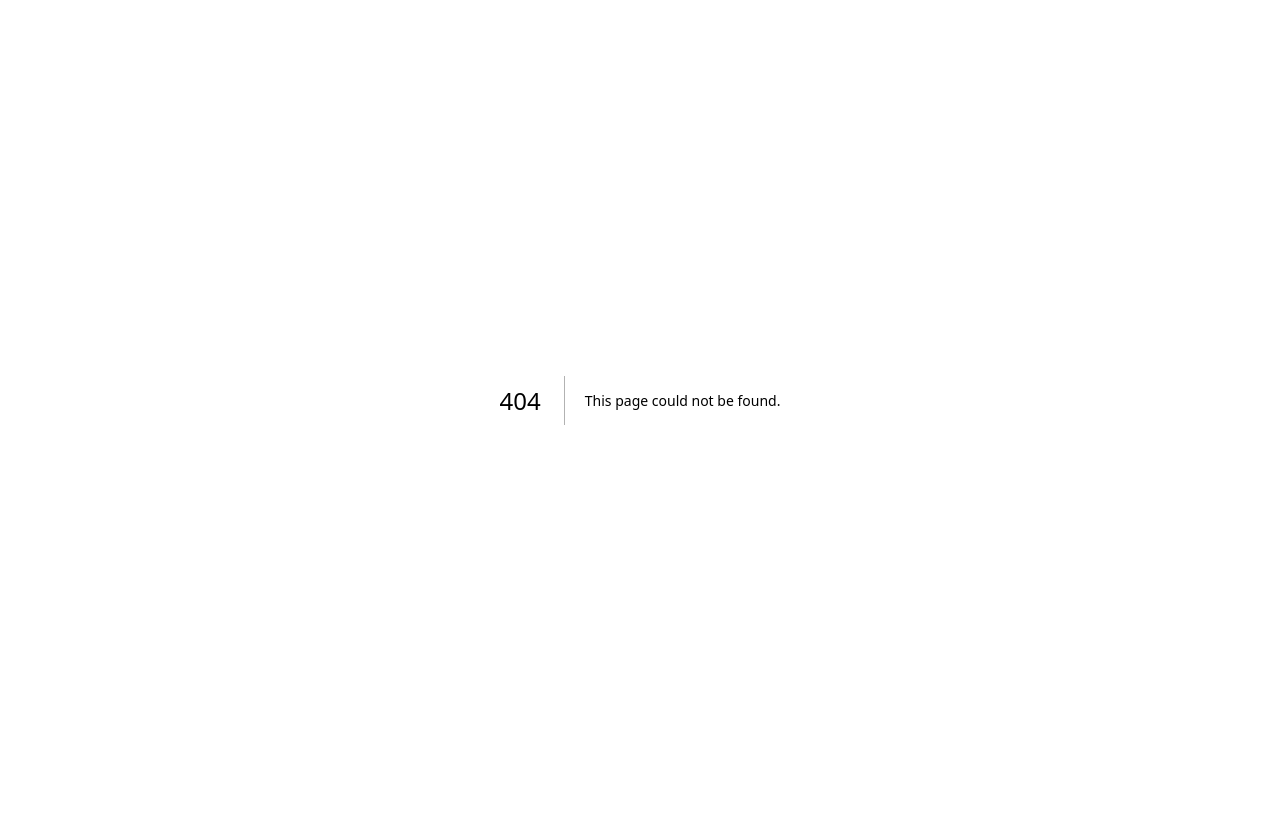
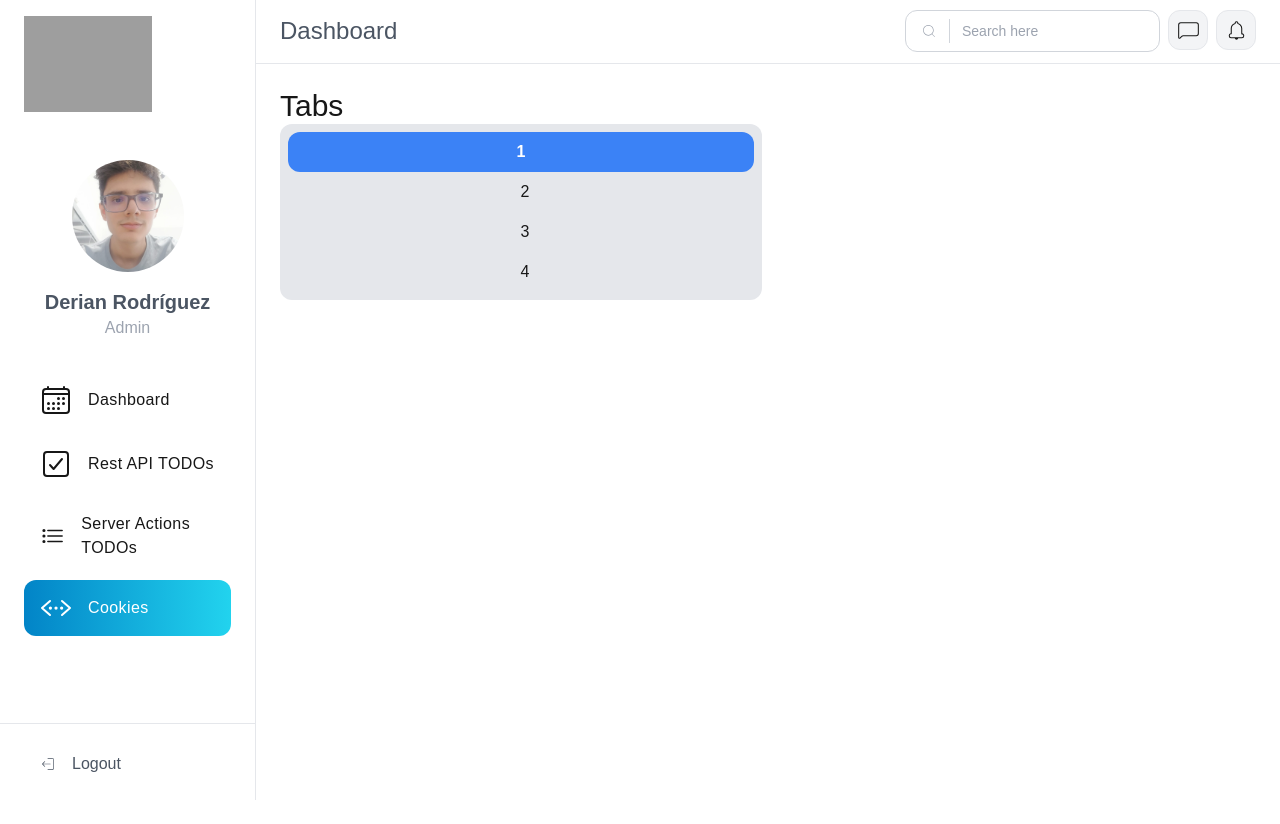
Before and after one commit to derianrddev/learn-nextjs, a Next.js app in the folder admin-todos/: page /dashboard/cookies in a window 1280 px wide. Before the commit this address had no page. Before the commit the page ends 800 px from the top, so only its background shows below. Built offline with nearby package versions, Linux system fonts and the light colour scheme; grey boxes are pictures that could not be loaded.

Commit message:
feat: create cookies page

```diff
--- /dev/null
+++ b/admin-todos/app/dashboard/cookies/page.tsx
@@ -0,0 +1,17 @@
+import { Metadata } from "next";
+import { TabBar } from "@/components/tab-bar";
+
+export const metadata: Metadata = {
+  title: 'Cookies Page',
+};
+
+export default function CookiesPage() {
+  return (
+    <div className="grid grid-cols-1 sm:grid-cols-2 gap-3">
+      <div className="flex flex-col">
+        <h1 className="text-3xl">Tabs</h1>
+        <TabBar />
+      </div>
+    </div>
+  );
+}
--- a/admin-todos/components/sidebar.tsx
+++ b/admin-todos/components/sidebar.tsx
@@ -1,7 +1,7 @@
 import Image from "next/image";
 import Link from "next/link";
 import { CiLogout } from "react-icons/ci";
-import { IoCalendarOutline, IoCheckboxOutline, IoListOutline } from "react-icons/io5";
+import { IoCalendarOutline, IoCheckboxOutline, IoCodeWorkingOutline, IoListOutline } from "react-icons/io5";
 import { SidebarItem } from "./sidebar-item";
 
 const sidebarItems = [
@@ -19,6 +19,11 @@ const sidebarItems = [
     path: '/dashboard/server-actions-todos',
     icon: <IoListOutline size={32} />,
     title: 'Server Actions TODOs',
+  },
+  {
+    path: '/dashboard/cookies',
+    icon: <IoCodeWorkingOutline size={32} />,
+    title: 'Cookies',
   },
 ]
 
--- /dev/null
+++ b/admin-todos/components/tab-bar.tsx
@@ -0,0 +1,44 @@
+'use client';
+
+import { useState } from "react";
+
+const tabOptions = [1, 2, 3, 4];
+
+interface Props {
+  currentTab?: number;
+  tabOptions?  : number[];
+}
+
+export const TabBar = ({ tabOptions = [1, 2, 3, 4], currentTab = 1 }: Props) => {
+  const [selected, setSelected] = useState( currentTab );
+
+  const onTabSelected = (tab: number) => {
+    setSelected( tab );
+  }
+
+  return (
+    <div className={`
+      grid w-full space-x-2 rounded-xl bg-gray-200 p-2
+      ${ 'grid-cols-' + tabOptions.length }
+    `}>
+      {
+        tabOptions.map(tab => (
+          <div>
+            <input
+              checked={ selected === tab }
+              onChange={ () => {} }
+              type="radio"
+              id={ tab.toString() }
+              className="peer hidden"
+            />
+            <label
+              onClick={() => onTabSelected( tab )}
+              className="block cursor-pointer select-none rounded-xl p-2 text-center peer-checked:bg-blue-500 peer-checked:font-bold peer-checked:text-white">
+              { tab }
+            </label>
+          </div>
+        ))
+      }
+    </div>
+  )
+}
```
